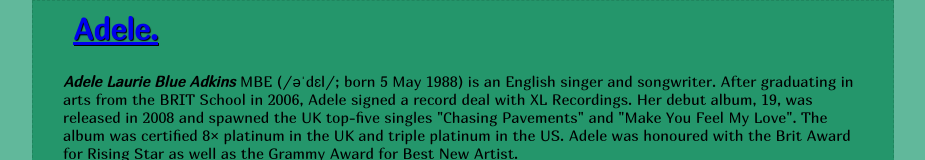
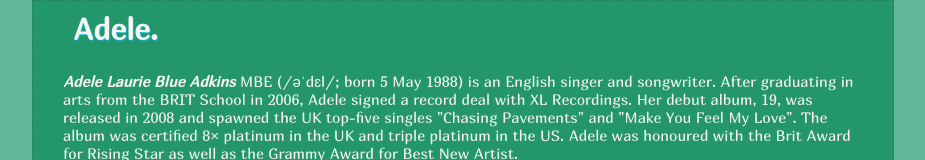
Before and after one commit to afinyshka/WebCourse, a plain HTML site: page HW_02/index.html in a window 1280 px wide. Shown: the top 160 px of the page, without its empty margins (177-1102 px from the left). Drawn offline with Linux system fonts and the light colour scheme; files whose address does not match are found by name.

Commit message:
change color delete extra p tags

```diff
--- a/HW_02/index.html
+++ b/HW_02/index.html
@@ -61,7 +61,6 @@
         <li>19. 2008</li>
         <li>Hometown Glory. 2008</li>
     </ul>
-    <p></p>
     <hr>
 </body>
 
--- a/HW_02/styles/style.css
+++ b/HW_02/styles/style.css
@@ -16,6 +16,7 @@
 
 html {
     font-size: 15px;
+    color: whitesmoke;
     /* px значит 'пиксели': базовый шрифт будет 10 пикселей в
     высоту */
     font-family: 'Marmelad', sans-serif;
@@ -34,7 +35,7 @@ h1 {
     color: green;
     margin: 0;
     padding: 10px 10px;
-    text-shadow: 1px 1px 1px rgb(3, 6, 0);
+    text-shadow: 1px 1px 1px rgb(20, 179, 211);
 }
 
 img {
@@ -48,3 +49,20 @@ iframe {
     width: 100%;
     height: 350px;
 }
+
+a:link {
+    text-decoration: none;
+    color: whitesmoke;
+  }
+  a:visited {
+    text-decoration: none;
+    color: whitesmoke;
+  }
+  a:hover {
+    text-decoration: underline;
+    color: whitesmoke;
+  }
+  a:active {
+    text-decoration: underline;
+    color: whitesmoke;
+  }
```
